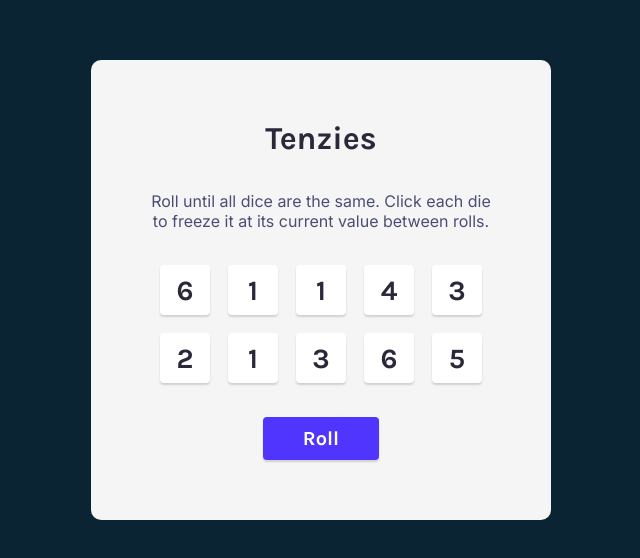
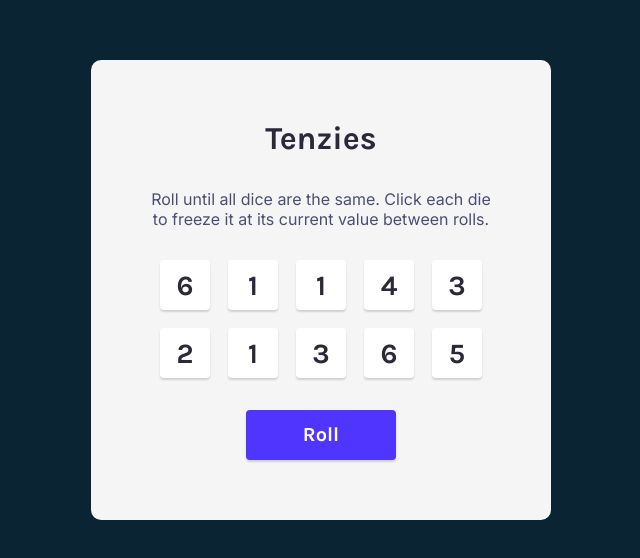
Before and after one commit to nathansoussana/tenzies, a React (Vite) app: page / in a window 1280 px wide. Shown: the part 110-668 px from the top of the page, without its empty margins (319-959 px from the left). Built offline with nearby package versions, Linux system fonts and the light colour scheme.

Commit message:
Added end game with confetti and change of button text

```diff
--- a/package.json
+++ b/package.json
@@ -12,6 +12,7 @@
   "dependencies": {
     "nanoid": "^5.0.3",
     "react": "^18.2.0",
+    "react-confetti": "^6.1.0",
     "react-dom": "^18.2.0"
   },
   "devDependencies": {
--- a/src/css/styles.css
+++ b/src/css/styles.css
@@ -67,7 +67,8 @@ main {
   background: #5035FF;
   color: #FFFFFF;
   font-size: 1.25em;
-  padding: 10px 40px;
+  width: 150px;
+  height: 50px;
   border-radius: 4px;
   box-shadow: 0 2px 2px 0 rgba(0, 0, 0, 0.15);
   cursor: pointer;
--- a/src/css/styles.sass
+++ b/src/css/styles.sass
@@ -75,7 +75,8 @@ main
   background: $purple-btn
   color: $white
   font-size: 1.25em
-  padding: 10px 40px
+  width: 150px
+  height: 50px
   border-radius: 4px
   box-shadow: 0 2px 2px 0 rgba(0, 0, 0, 0.15)
   cursor: pointer
--- a/src/jsx/App.jsx
+++ b/src/jsx/App.jsx
@@ -1,10 +1,34 @@
-import { useState } from 'react'
+import { useState, useEffect } from 'react'
 import { nanoid } from 'nanoid'
+import Confetti from 'react-confetti'
 import Die from './components/Die'
 import Button from './components/Button'
 
+/**
+ * Challenge: Tie off loose ends!
+ * 1. If tenzies is true, Change the button text to "New Game"
+ * 2. If tenzies is true, use the "react-confetti" package to
+ *    render the <Confetti /> component 🎉
+ *
+ *    Hint: don't worry about the `height` and `width` props
+ *    it mentions in the documentation.
+ */
+
 export default function App() {
   const [dice, setDice] = useState(allNewDice())
+  const [tenzies, setTenzies] = useState(false)
+
+
+  useEffect(() => {
+    const allHeld = dice.every(die => die.isHeld)
+    const sameValue = dice.every(die => die.value === dice[0].value)
+    if (allHeld && sameValue) {
+      setTenzies(true)
+      console.log('Tenzies!')
+    }
+  },
+    [dice]
+  )
 
   function generateNewDie() {
     return {
@@ -48,12 +72,20 @@ export default function App() {
 
   return (
     <main>
-      <h1 className="title">Tenzies</h1>
-      <p className="instructions">Roll until all dice are the same. Click each die to freeze it at its current value between rolls.</p>
+      {tenzies && <Confetti />}
+      <h1 className="title">
+        Tenzies
+      </h1>
+      <p className="instructions">
+        Roll until all dice are the same. Click each die to freeze it at its current value between rolls.
+      </p>
       <div className="dice-container">
         {diceHand}
       </div>
-      <Button text="Roll" onClick={rollDice} />
+      <Button
+        text={tenzies ? 'New Game' : 'Roll'}
+        onClick={rollDice}
+      />
     </main>
   )
 }
```
Also changed, not shown: 2 other files (tests, documents, lock files or other folders).
